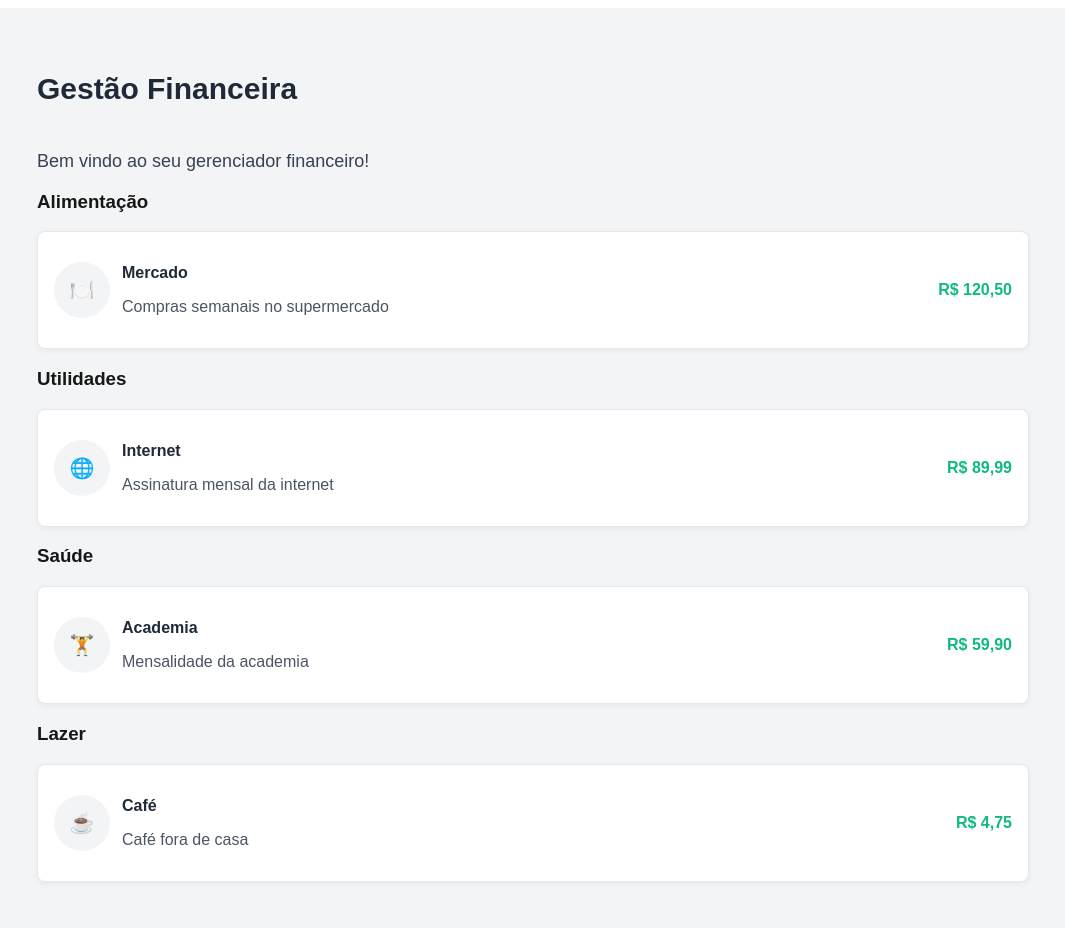
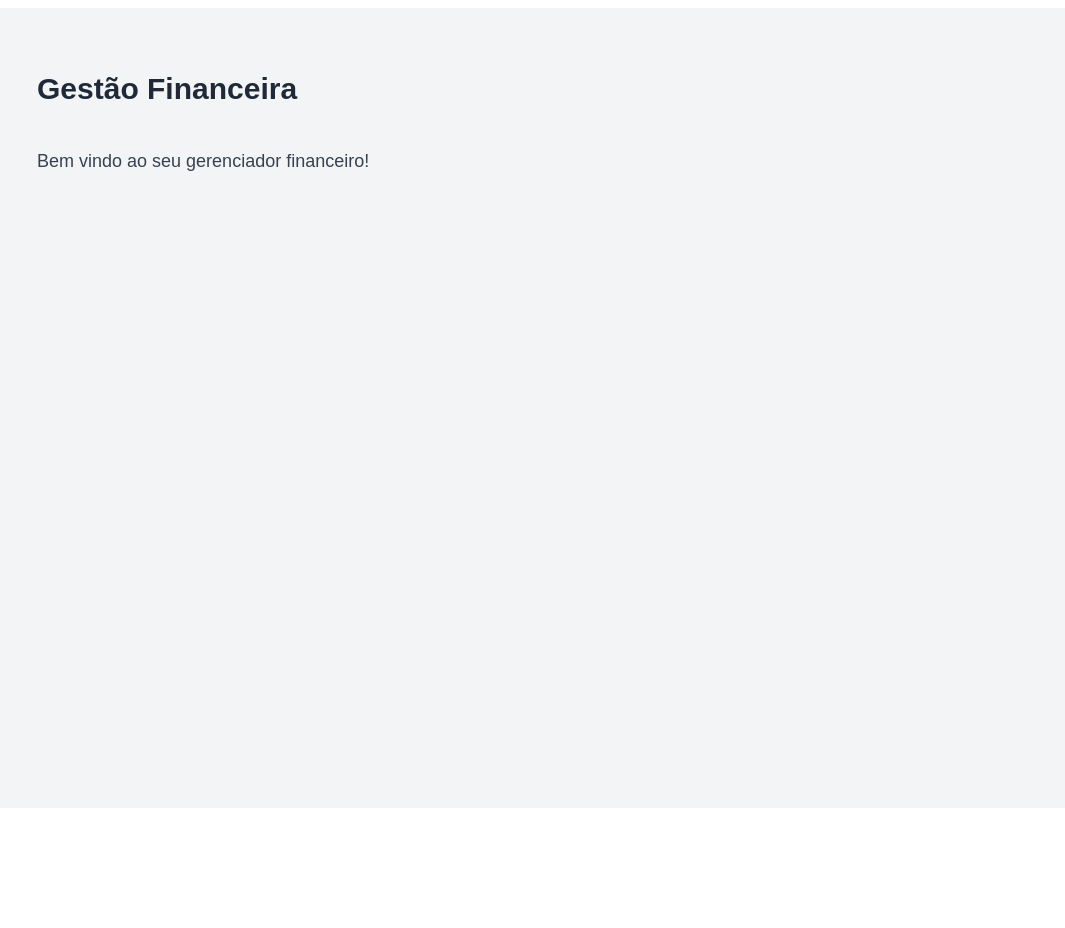
Before and after one commit to flaviane-lima/myfinance, a Next.js app: page / in a window 1280 px wide. Shown: the top 928 px of the page, without its empty margins (107-1172 px from the left). After the commit the page ends 816 px from the top, so only its background shows below. Built offline with nearby package versions, Linux system fonts and the light colour scheme.

Commit message:
cria componente ExpenseList e limpa página principal para conter apenas título e subtítulo

```diff
--- /dev/null
+++ b/src/app/components/ExpenseList.tsx
@@ -0,0 +1,64 @@
+'use client'
+
+//esses hooks busca os dados da API
+import { useEffect, useState } from "react";
+import ExpenseCard from "./ExpenseCard"
+import styled from "styled-components"
+
+// ✅ Styled component para o título da categoria
+const CategoryTitle = styled.h3`
+  font-size: 1.125rem;
+  font-weight: 600;
+  margin-bottom: 1rem;
+  color: #1f2937;
+`;
+
+
+//ajuda a tipar os dados que vem da API
+type Expense = {
+  name: string
+  description: string
+  category: string
+  price: number
+}
+
+//arrays de categorias
+const categories = [
+  { name: "Alimentação", icon: "🍽️" },
+  { name: "Utilidades", icon: "🌐" },
+  { name: "Saúde", icon: "🏋️" },
+  { name: "Lazer", icon: "☕" },
+]
+
+export default function ExpenseList() {
+  //estado local que armazenará as despesas recebida da API;
+  const [expenses, setExpenses] = useState<Expense[]>([]);
+
+  //useEffect que faz a requisição para a API ao montar o componente
+  useEffect(() => {
+    fetch('/api/expenses') //endpoint mockado
+      .then(res => res.json()) //transforma resposta em JSON
+      .then(data => setExpenses(data)) //atualiza estado com os dados recebido
+  }, []);
+
+  return(
+    <>
+      {categories.map(category => (
+        <div key={category.name} className="mt-8">
+          <CategoryTitle>{category.name}</CategoryTitle>
+          {expenses
+            .filter(expense => expense.category === category.name)
+            .map((expense, index) => (
+              <ExpenseCard
+                key={index}
+                name={expense.name}
+                description={expense.description}
+                price={expense.price}
+                icon={category.icon}
+              />
+            ))}
+        </div>
+      ))}
+    </>
+  );
+}
--- a/src/app/page.tsx
+++ b/src/app/page.tsx
@@ -1,22 +1,10 @@
 'use client'
 
 import styled from "styled-components"
-import ExpenseCard from "./components/ExpenseCard";
 import SectionHeader from "./components/SectionHeader";
 import PageWrapper from "./components/PageWrapper";
 import Header from "./components/Header";
 
-
-//esses hooks busca os dados da API
-import { useEffect, useState } from "react";
-
-//ajuda a tipar os dados que vem da API
-type Expense = {
-  name: string
-  description: string
-  category: string
-  price: number
-}
 
 // ✨ NOVO WRAPPER EXCLUSIVO COM FUNDO CINZA CLARO
 const BackgroundWrapper = styled.div`
@@ -27,53 +15,17 @@ const BackgroundWrapper = styled.div`
   flex-direction: column;
 `
 
-//arrays de categorias
-const categories = [
-  { name: "Alimentação", icon: "🍽️" },
-  { name: "Utilidades", icon: "🌐" },
-  { name: "Saúde", icon: "🏋️" },
-  { name: "Lazer", icon: "☕" },
-]
+export default function Page() {
 
-
-
-export default function Page() {
-  //estado local que armazenará as despesas recebida da API;
-  const [expenses, setExpenses] = useState<Expense[]>([]);
-
-  //useEffect que faz a requisição para a API ao montar o componente
-  useEffect(() => {
-    fetch('/api/expenses') //endpoint mockado
-      .then(res => res.json()) //transforma resposta em JSON
-      .then(data => setExpenses(data)) //atualiza estado com os dados recebido
-  }, [])
-
-  return (
+return (
     <BackgroundWrapper>
       <PageWrapper>
         <Header />
         <section>
           <SectionHeader>Bem vindo ao seu gerenciador financeiro!</SectionHeader>
-
-          {categories.map(category => (
-            <div key={category.name} className="mt-8">
-              <h3 className="text-lg font-semibold mb-4">{category.name}</h3>
-              {expenses
-                .filter(expense => expense.category === category.name)
-                .map((expense, index) =>
-                  <ExpenseCard
-                    key={index}
-                    name={expense.name}
-                    description={expense.description}
-                    price={expense.price}
-                    icon={category.icon}
-                  />
-                )
-              }
-            </div>
-          ))}
         </section>
       </PageWrapper>
     </BackgroundWrapper>
-  )
+  );
+
 }
```
